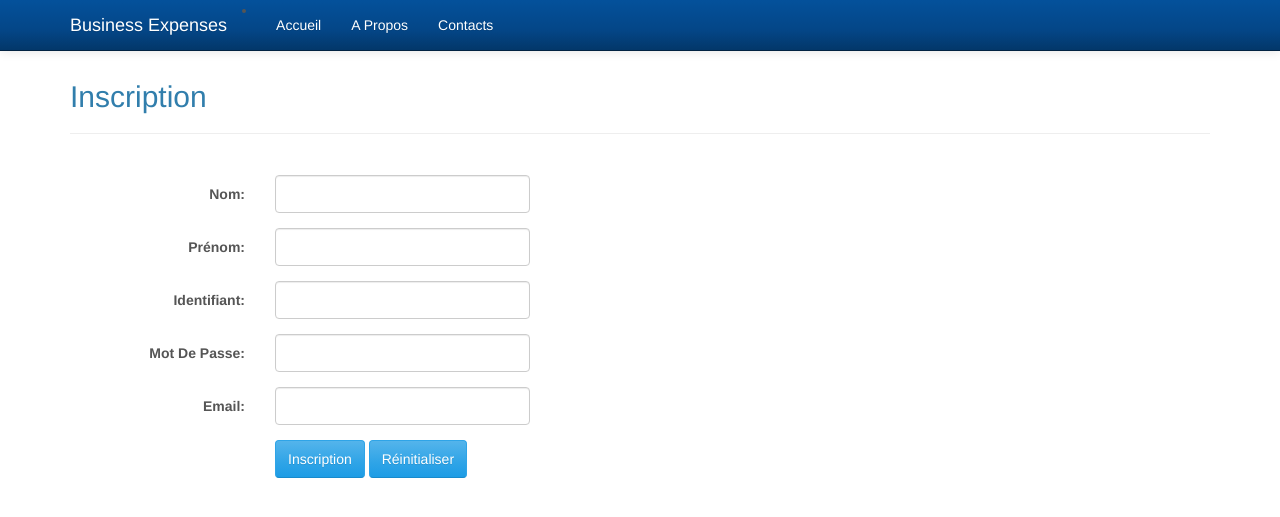
After one commit to momos95/appli1, a PHP site: page /inscription.php in a window 1280 px wide. The commit adds this page. Shown: the top 517 px of the page. Run offline with PHP 8.4, Linux system fonts and the light colour scheme.

Commit message:
Inscription
Rajout de l'inscription à la BDD, rajout du lien sur le bouton "accueil"
(dans le bandeau d'en-tête)

```diff
--- a/commun/header.php
+++ b/commun/header.php
@@ -12,7 +12,7 @@
     <div class="navbar-collapse collapse">
 
         <ul class="nav navbar-nav">
-            <li><a href="">Accueil</a></li>
+            <li><a href="index.php">Accueil</a></li>
             <li><a href="">A Propos</a></li>
             <li><a href="">Contacts</a></li>
         </ul>
--- a/index.php
+++ b/index.php
@@ -64,7 +64,7 @@ and open the template in the editor.
                  <div class="col-md-4">
                     <section id="socialLoginForm">
                         <p>
-                            <a href=""> S'inscrire en tant que nouvel utilisateur ? </a>
+                            <a href="inscription.php"> S'inscrire en tant que nouvel utilisateur ? </a>
                         </p>
                         <p>
                             <a href=""> Identifiant et/ou mot de passe oublié(s) ?</a>
--- /dev/null
+++ b/inscription.php
@@ -0,0 +1,120 @@
+<!DOCTYPE html>
+<!--
+To change this license header, choose License Headers in Project Properties.
+To change this template file, choose Tools | Templates
+and open the template in the editor.
+-->
+<html>
+    <head>
+        <meta http-equiv="Content-Type" content="text/html; charset=utf-8"/>
+        <meta charset="utf-8" />
+        <link rel="stylesheet" type="text/css" href="css/bootstrap-celurean.css">
+        <title>B.E | Connexion</title>
+    </head>
+    <body>
+
+        <?php include "./commun/header.php" ; ?>
+
+        <div class="container body-content">
+
+            <br>
+
+            <h2>Inscription</h2>
+
+            <hr/>
+
+            <div>
+
+            <div class="col-md-6">
+
+                <section id="loginForm">
+
+                    <form class="form-horizontal" method='POST'>
+
+                        <div class="form-group">
+                            <label class="col-md-10 text-danger"><strong><?=isset($_POST['erreur_login']) ? $_POST['erreur_login'] : "";?></strong></label>
+                        </div>
+
+                        <div class="form-group">
+                            <label class="col-md-4 control-label">Nom: </label>
+                            <div class="col-md-6">
+                                <input type="text" class="form-control" name="txtNom">
+                            </div>
+                        </div>
+
+                        <div class="form-group">
+                            <label class="col-md-4 control-label">Prénom: </label>
+                            <div class="col-md-6">
+                                <input type="text" class="form-control" name="txtPrenom">
+                            </div>
+                        </div>
+
+                        <div class="form-group">
+                            <label class="col-md-4 control-label">Identifiant: </label>
+                            <div class="col-md-6">
+                                <input type="text" class="form-control" name="txtId">
+                            </div>
+                        </div>
+
+                        <div class="form-group">
+                            <label class="col-md-4 control-label">Mot De Passe: </label>
+                            <div class="col-md-6">
+                                <input type="password" class="form-control" name="txtMdp">
+                            </div>
+                        </div>
+
+                        <div class="form-group">
+                            <label class="col-md-4 control-label">Email: </label>
+                            <div class="col-md-6">
+                                <input type="text" class="form-control" name="txtMail">
+                            </div>
+                        </div>
+
+                        <div class="form-group">
+                            <div class="col-md-offset-4 col-md-10">
+                                <input type="submit" value="Inscription" class="btn btn-primary" name='btnInscr'/>
+                                <input type="reset" value="Réinitialiser" class="btn btn-primary" />
+                            </div>
+                        </div>
+                    </form>
+
+                 </section>
+
+                </div>
+            </div>
+
+            <?php
+
+                //Contrôle si les champs sont vides
+                $nom = isset($_POST['txtNom'])? $_POST['txtNom'] : "";
+                $prenom = isset($_POST['txtPrenom'])? $_POST['txtPrenom'] : "";
+                $login = isset($_POST['txtId'])? $_POST['txtId'] : "";
+                $mdp = isset($_POST['txtMdp'])? $_POST['txtMdp'] : "";
+                $email = isset($_POST['txtMail'])? $_POST['txtMail'] : "";
+
+
+                if(!empty($nom) && !empty($prenom) && !empty($login) && !empty($mdp) && !empty($email)){
+
+                    //Connexion au serveur
+                    $conn = new PDO('mysql:host=localhost;dbname=gestion_notes_de_frais;charset=utf8',"root","");
+
+                    $conn->setAttribute (PDO::ATTR_ERRMODE, PDO::ERRMODE_WARNING);
+
+                    $sql = "INSERT INTO users(nom,prenom,login,mdp,email,profil_id) VALUES (?,?,?,?,?,?)";
+
+                    $req = $conn->prepare($sql);
+
+                    try {
+                        $req->execute(array($nom,$prenom,$login,$mdp,$email,1));
+                    }catch(Exception $e){
+                        echo "Erreur : $e->getMessage())" ;
+                        exit();
+                    }
+
+                    echo "Votre compte a été crée" ;
+                    }
+            ?>
+
+
+    </body>
+</html>
```
